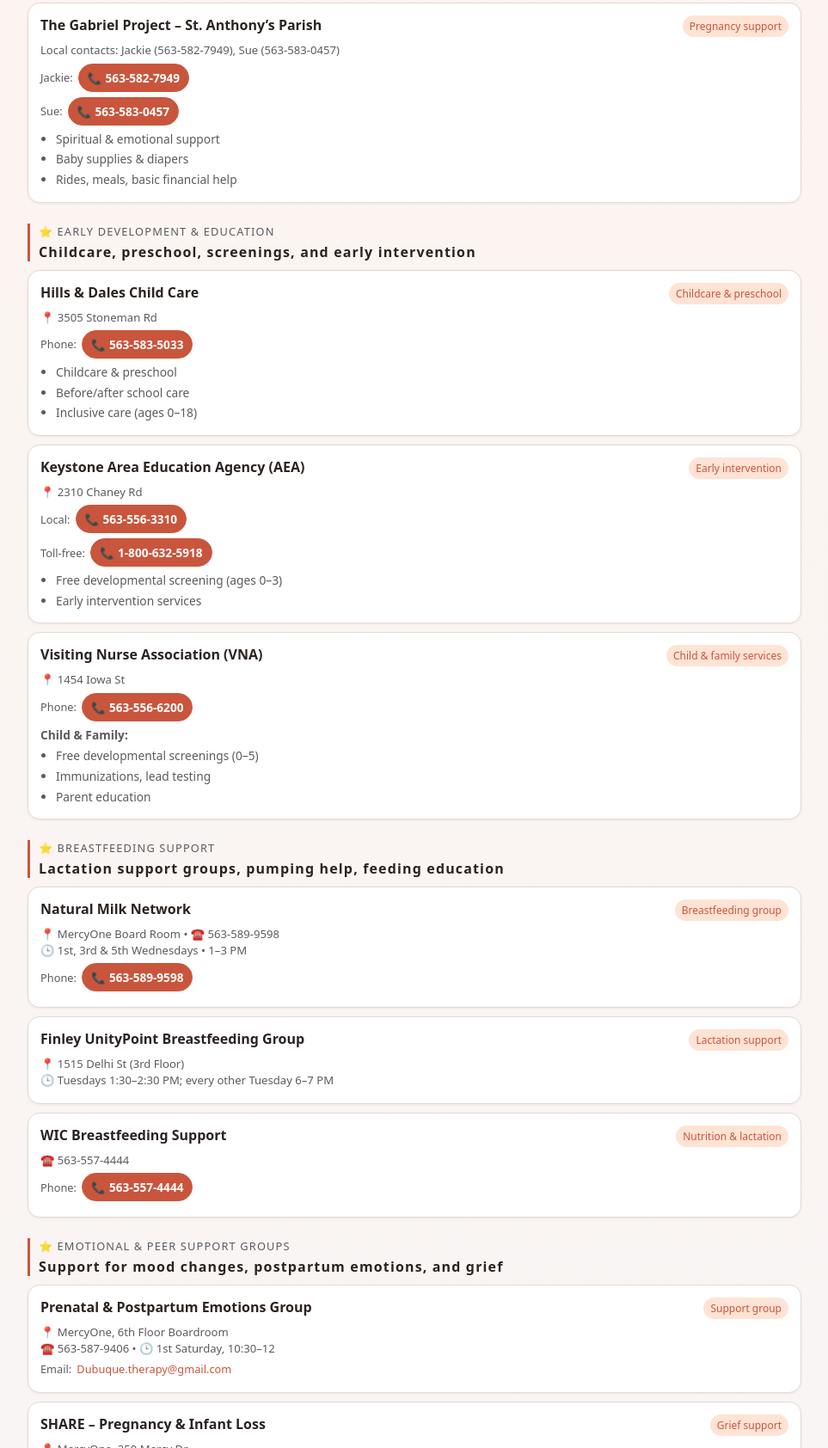
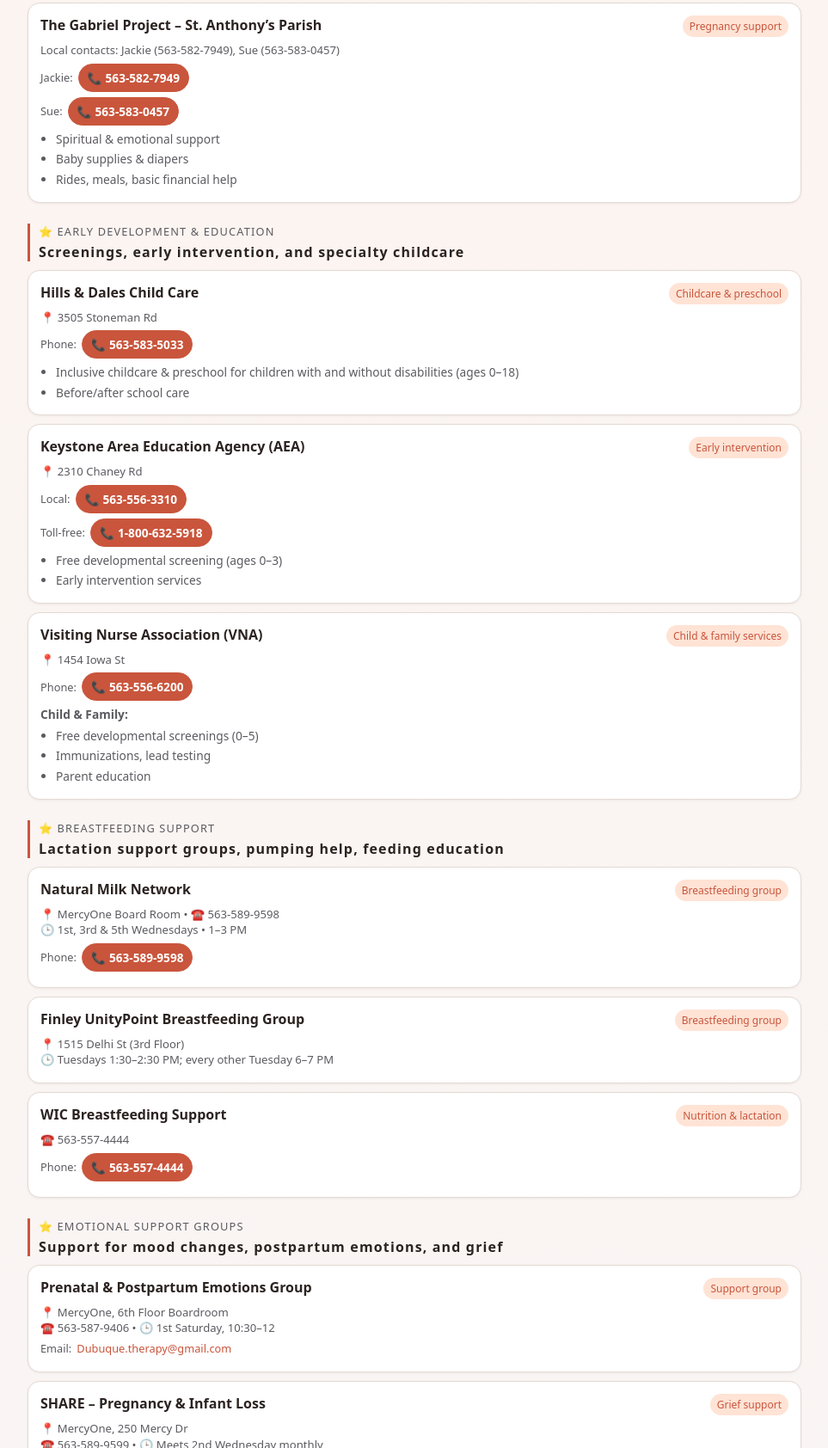
Before and after one commit to MDesign365/Dubuque-Maternal-Resources, a plain HTML site: page index.html in a window 1280 px wide. Shown: the part 1877-3561 px from the top of the page at 86% size, without its empty margins (158-1121 px from the left). Drawn offline with Linux system fonts and the light colour scheme.

Commit message:
Update index.html

```diff
--- a/index.html
+++ b/index.html
@@ -431,11 +431,10 @@
   </div>
 </div>
 
-
 <!-- ⭐ EARLY DEVELOPMENT -->
 <div class="section-label">
  ⭐ Early Development & Education
- <span>Childcare, preschool, screenings, and early intervention</span>
+ <span>Screenings, early intervention, and specialty childcare</span>
 </div>
 
 <!-- HILLS & DALES -->
@@ -454,9 +453,8 @@
 
   <div class="card-description">
     <ul>
-      <li>Childcare & preschool</li>
+      <li>Inclusive childcare & preschool for children with and without disabilities (ages 0–18)</li>
       <li>Before/after school care</li>
-      <li>Inclusive care (ages 0–18)</li>
     </ul>
   </div>
 </div>
@@ -541,7 +539,7 @@
 <div class="card">
   <div class="card-header">
     <div class="card-title">Finley UnityPoint Breastfeeding Group</div>
-    <div class="tag">Lactation support</div>
+    <div class="tag">Breastfeeding group</div>
   </div>
 
   <div class="card-meta">
@@ -568,7 +566,7 @@
 
 <!-- ⭐ EMOTIONAL SUPPORT -->
 <div class="section-label">
- ⭐ Emotional & Peer Support Groups
+ ⭐ Emotional Support Groups
  <span>Support for mood changes, postpartum emotions, and grief</span>
 </div>
 
```
